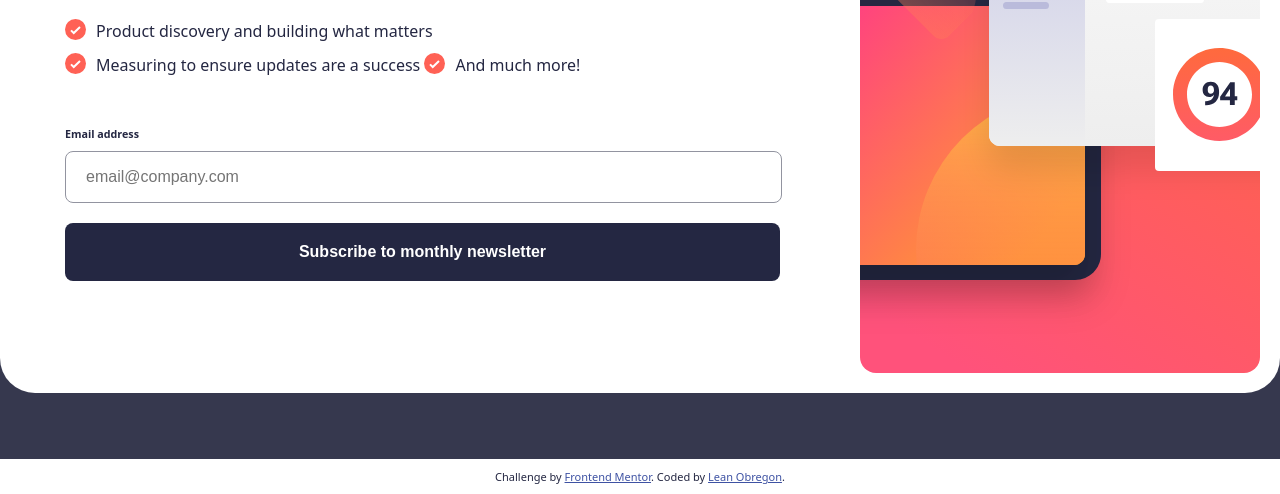
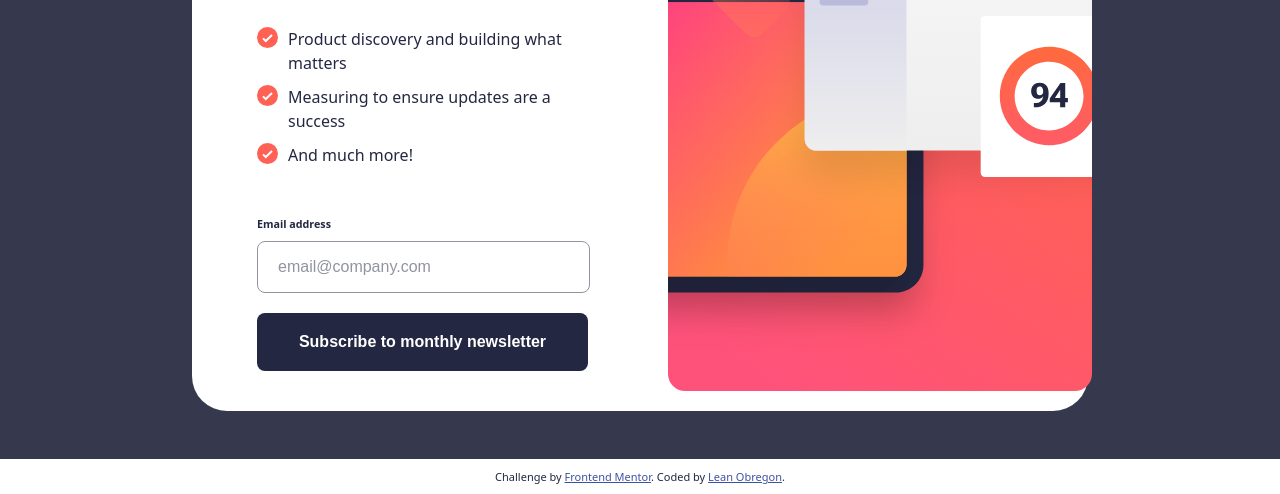
Before and after one commit to leann1109/newsletter-signup, a website: page index.html in a window 1280 px wide. Shown: the part 306-800 px from the top of the page. Drawn offline with Linux system fonts and the light colour scheme.

Commit message:
mobile styles finished

```diff
--- a/styles/index.scss
+++ b/styles/index.scss
@@ -23,8 +23,6 @@ body {
     color: var(--font-color);
     width: 100vw;
     height: 100vh;
-    justify-content: center;
-    margin: auto;
 
     button {
         background-color: var(--font-color);
@@ -51,8 +49,7 @@ body {
     display: flex;
     background-color: var(--newsletter-background);
     border-radius: 35px;
-    overflow: hidden;
-    margin: auto;
+    margin: auto 15vw;
 }
 
 .sign-up-form-left-container {
@@ -107,6 +104,7 @@ body {
 
     input::placeholder {
         padding-left: 20px;
+        color: var(--placeholder-color);
     }
 
     input:hover {
@@ -125,7 +123,6 @@ body {
     .sign-up-form-illustration {
         display: flex;
         padding: 20px;
-        object-fit: contain;
     }
 
     #sign-up-form-illustration-mobile {
@@ -145,6 +142,7 @@ body {
 
         button {
             padding: 20px 0;
+            margin-bottom: 20px;
         }
 
         footer {
@@ -173,12 +171,15 @@ body {
             }
 
             .sign-up-form-list-icon {
-                // margin: 10px 10px 10px 0;
                 margin-right: 15px;
             }
 
             .sign-up-form-list {
                 margin: 10px 30px 30px 0;
+            }
+
+            h6 {
+                font-size: 12px;
             }
         }
 
```
Also changed, not shown: styles/index.css, 1 other file.
